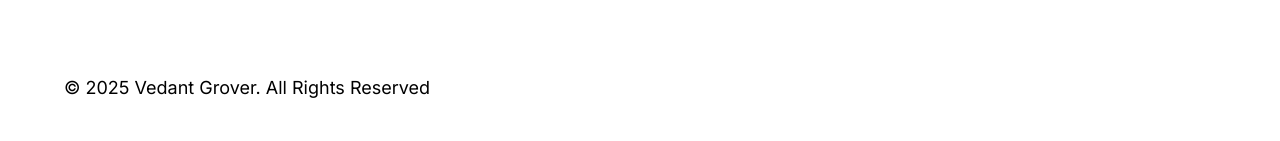
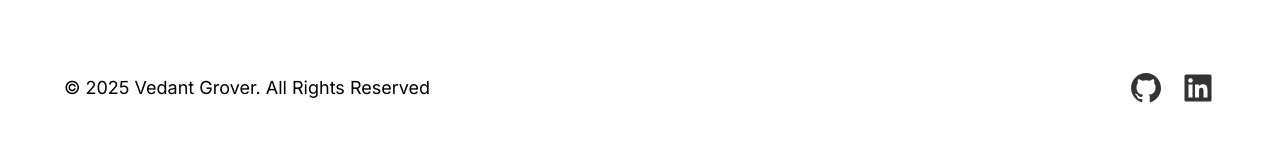
Before and after one commit to vedantgrover/VedantsPortfolio, a Next.js app: page / in a window 1280 px wide. Shown: the part 4787-4928 px from the top of the page. Built offline with nearby package versions, Linux system fonts and the light colour scheme.

Commit message:
Adds social media links at the footer

```diff
--- a/app/components/Footer.tsx
+++ b/app/components/Footer.tsx
@@ -1,4 +1,7 @@
 import { memo } from "react";
+import GithubIcon from "./icons/GithubIcon";
+import LinkedinIcon from "./icons/LinkedinIcon";
+import Link from "next/link";
 
 const Footer = memo(() => {
   return (
@@ -8,6 +11,14 @@ const Footer = memo(() => {
           &copy; {new Date().getFullYear()} Vedant Grover. All Rights Reserved
         </div>
       </div>
+      <div className="flex items-center text-lg gap-4">
+        <Link href="https://github.com/vedantgrover" target="_blank">
+          <GithubIcon />
+        </Link>
+        <Link href="https://www.linkedin.com/in/vedantgrover23/" target="_blank">
+          <LinkedinIcon />
+        </Link>
+      </div>
     </footer>
   );
 });
--- a/app/components/icons/GithubIcon.tsx
+++ b/app/components/icons/GithubIcon.tsx
@@ -6,6 +6,7 @@ export default function GithubIcon() {
       height="36"
       viewBox="0 0 24 24"
       fill="rgba(0, 0, 0, 1)"
+      className="fill-[#333333] dark:fill-white/80 hover:fill-black dark:hover:fill-white"
     >
       <path
         fillRule="evenodd"
--- a/app/components/icons/LinkedinIcon.tsx
+++ b/app/components/icons/LinkedinIcon.tsx
@@ -6,6 +6,7 @@ export default function LinkedinIcon() {
       height="36"
       viewBox="0 0 24 24"
       fill="rgba(0, 0, 0, 1)"
+      className="fill-[#333333] dark:fill-white/80 hover:fill-black dark:hover:fill-white"
     >
       <path d="M20 3H4a1 1 0 0 0-1 1v16a1 1 0 0 0 1 1h16a1 1 0 0 0 1-1V4a1 1 0 0 0-1-1zM8.339 18.337H5.667v-8.59h2.672v8.59zM7.003 8.574a1.548 1.548 0 1 1 0-3.096 1.548 1.548 0 0 1 0 3.096zm11.335 9.763h-2.669V14.16c0-.996-.018-2.277-1.388-2.277-1.39 0-1.601 1.086-1.601 2.207v4.248h-2.667v-8.59h2.56v1.174h.037c.355-.675 1.227-1.387 2.524-1.387 2.704 0 3.203 1.778 3.203 4.092v4.71z"></path>
     </svg>
```
